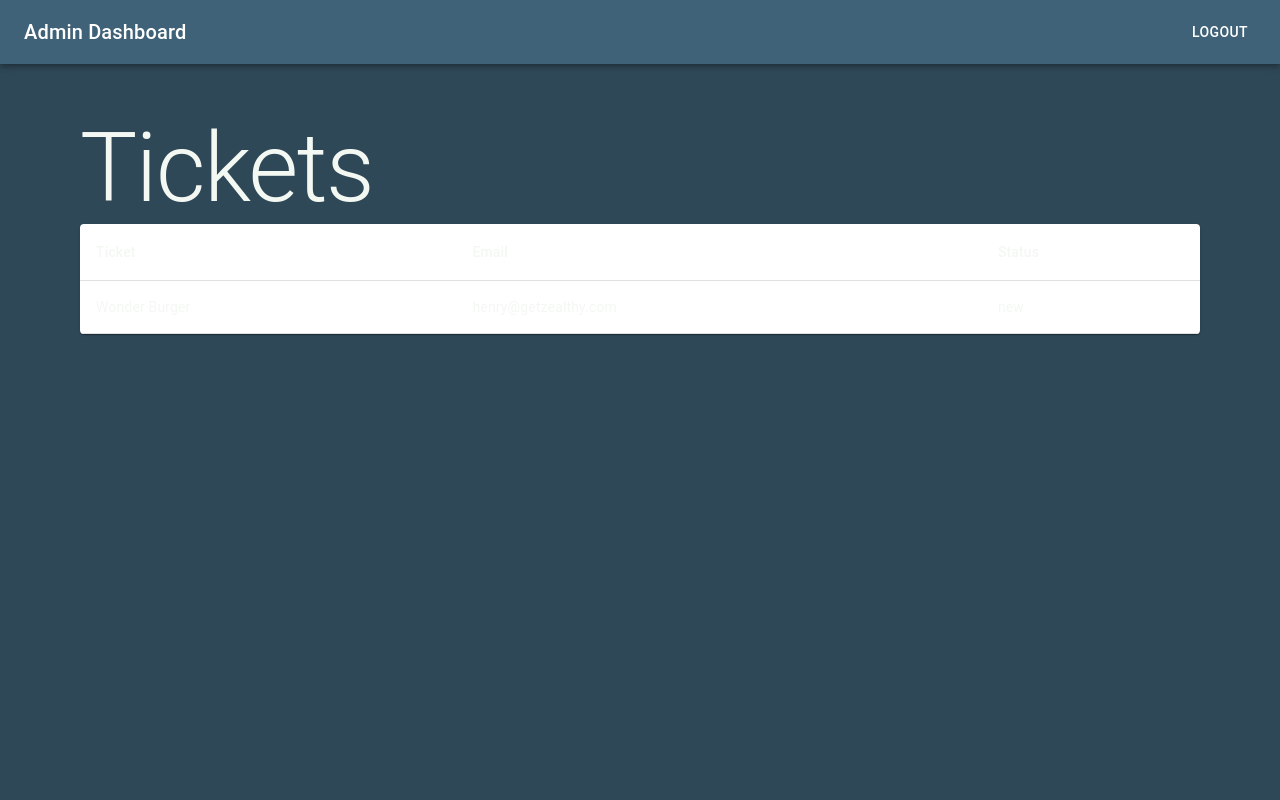
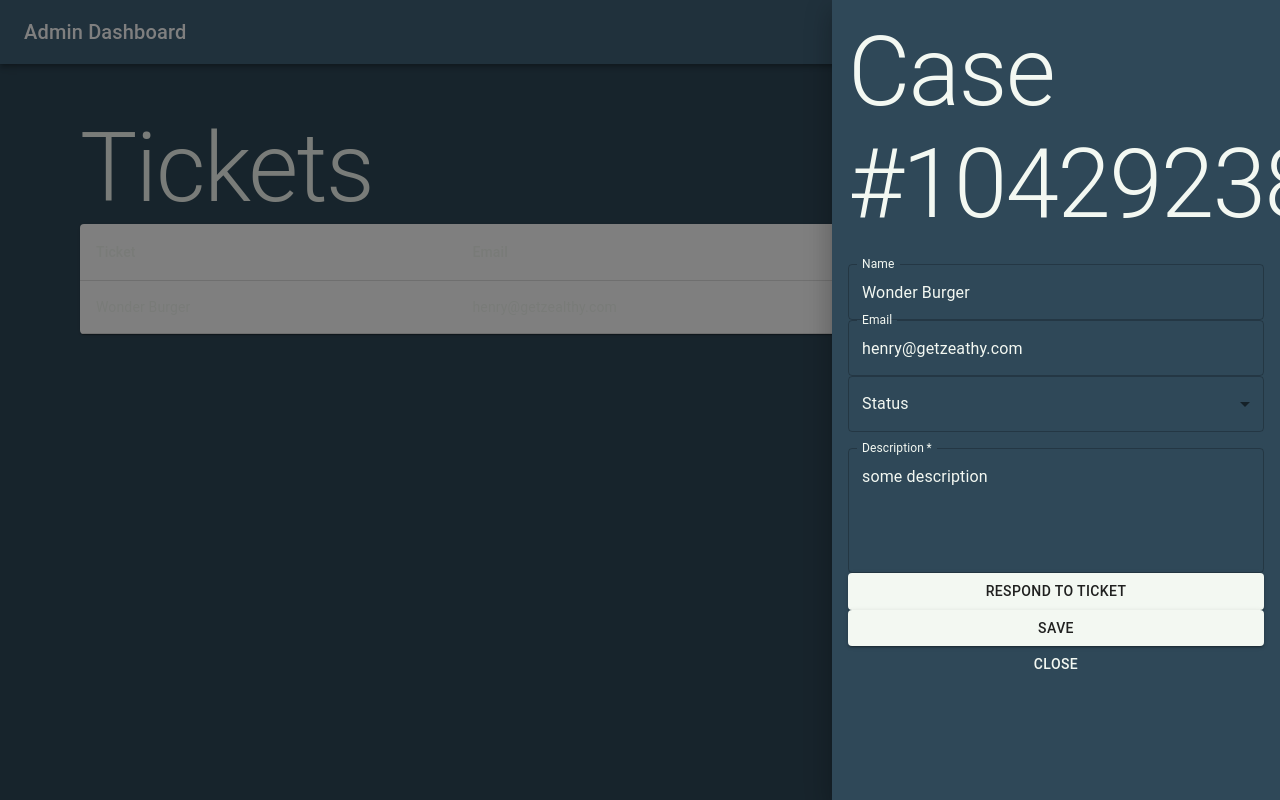
Before and after one commit to unitehenry/stealth-project, a Next.js app: page /dashboard in a window 1280 px wide. Built offline with nearby package versions, Linux system fonts and the light colour scheme.

Commit message:
feat: ticket details

```diff
--- a/src/components/TicketsTable.js
+++ b/src/components/TicketsTable.js
@@ -1,12 +1,21 @@
 import { useState, useEffect } from 'react';
 import {
+  Box,
   Paper,
+  Button,
   TableContainer,
   Table,
   TableHead,
   TableBody,
   TableRow,
-  TableCell
+  TableCell,
+  Drawer,
+  Typography,
+  TextField,
+  Select,
+  MenuItem,
+  InputLabel,
+  FormControl
 } from '@mui/material'
 
 export default function TicketsTable() {
@@ -21,6 +30,7 @@ export default function TicketsTable() {
   ]);
 
   return (
+    <>
       <TableContainer
         as={Paper}
         className="bg-[#406278] shadow-lg">
@@ -53,5 +63,67 @@ export default function TicketsTable() {
           </TableBody>
         </Table>
       </TableContainer>
+      <Drawer anchor="right" open={true}>
+        <Box className="h-full bg-[#2F4858] w-[35vw] p-4">
+          <Typography variant="h1" className="text-xl">
+            Case #10429238
+          </Typography>
+          <br />
+          <Box>
+            <TextField
+              label="Name"
+              className="w-full mb-4"
+              value="Wonder Burger" />
+            <TextField
+              label="Email"
+              className="w-full mb-4"
+              value="henry@getzeathy.com" />
+            <FormControl className="w-full">
+              <InputLabel id="status-label">
+                Status
+              </InputLabel>
+              <Select
+                className="w-full mb-4"
+                label="Status"
+                labelId="status-label">
+                <MenuItem
+                  className="text-gray-800"
+                  value="new">
+                    New
+                </MenuItem>
+                <MenuItem
+                  className="text-gray-800"
+                  value="in progress">
+                  In Progress
+                </MenuItem>
+                <MenuItem
+                  className="text-gray-800"
+                  value="closed">
+                  Closed
+                </MenuItem>
+              </Select>
+            </FormControl>
+            <TextField
+              label="Description"
+              className="w-full mb-4 text-white"
+              multiline
+              rows={4}
+              value="some description"
+              required />
+            <Box className="flex flex-col">
+              <Button variant="contained" className="w-full bg-white mb-2">
+                Respond to Ticket
+              </Button>
+              <Button variant="contained" className="w-full bg-white mb-2">
+                Save
+              </Button>
+              <Button className="w-full mb-2">
+                Close
+              </Button>
+            </Box>
+          </Box>
+        </Box>
+      </Drawer>
+    </>
   )
 }
```
Lines whose indentation alone changed are shown as unchanged.
